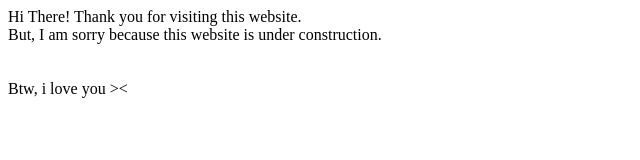
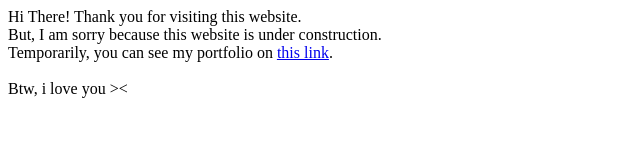
Before and after one commit to kanashifumiku/a360id-repository, a plain HTML site: page html.html in a window 1280 px wide. Shown: the whole page, without its empty margins (0-640 px from the left). Drawn offline with Linux system fonts and the light colour scheme.

Commit message:
Update html.html

```diff
--- a/html.html
+++ b/html.html
@@ -5,8 +5,9 @@
 <body>
  <p>Hi There! Thank you for visiting this website.<br>But, I am sorry because this website is under construction.
     <br>
+    Temporarily, you can see my portfolio on <a href="https://kanassuwa.netlify.app">this link</a>.
     <br>
     <br>
-   Btw, i love you ><
+   Btw, i love you >< </p>
 </body>
 <html>
```
